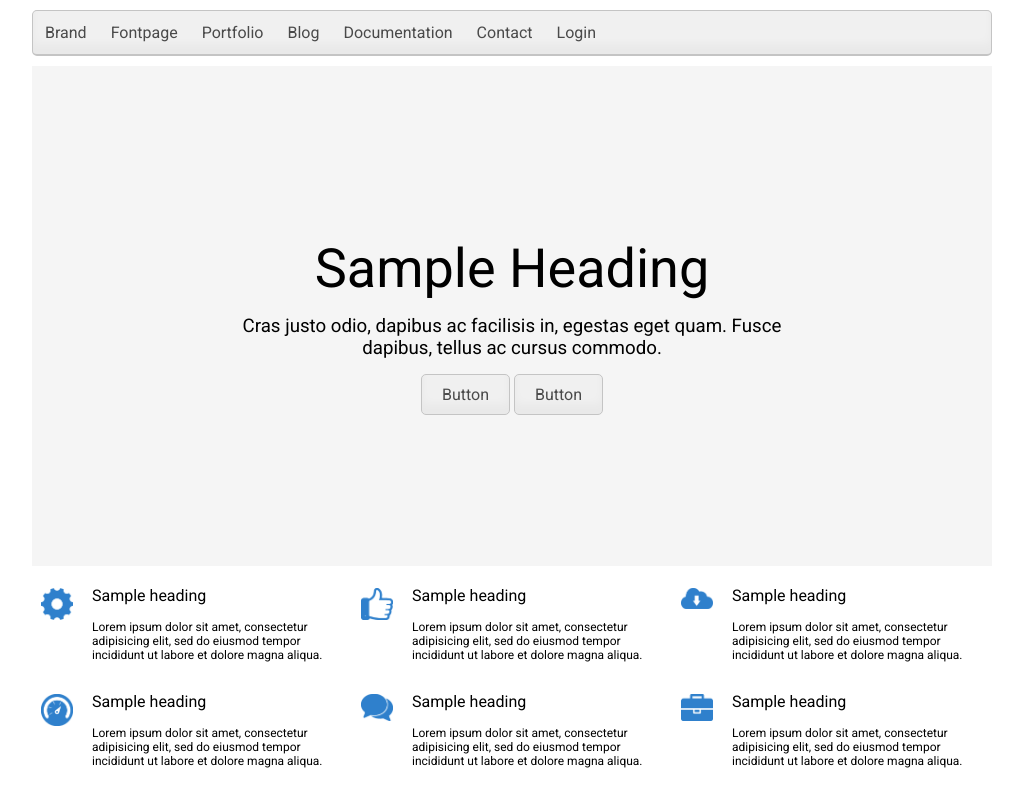
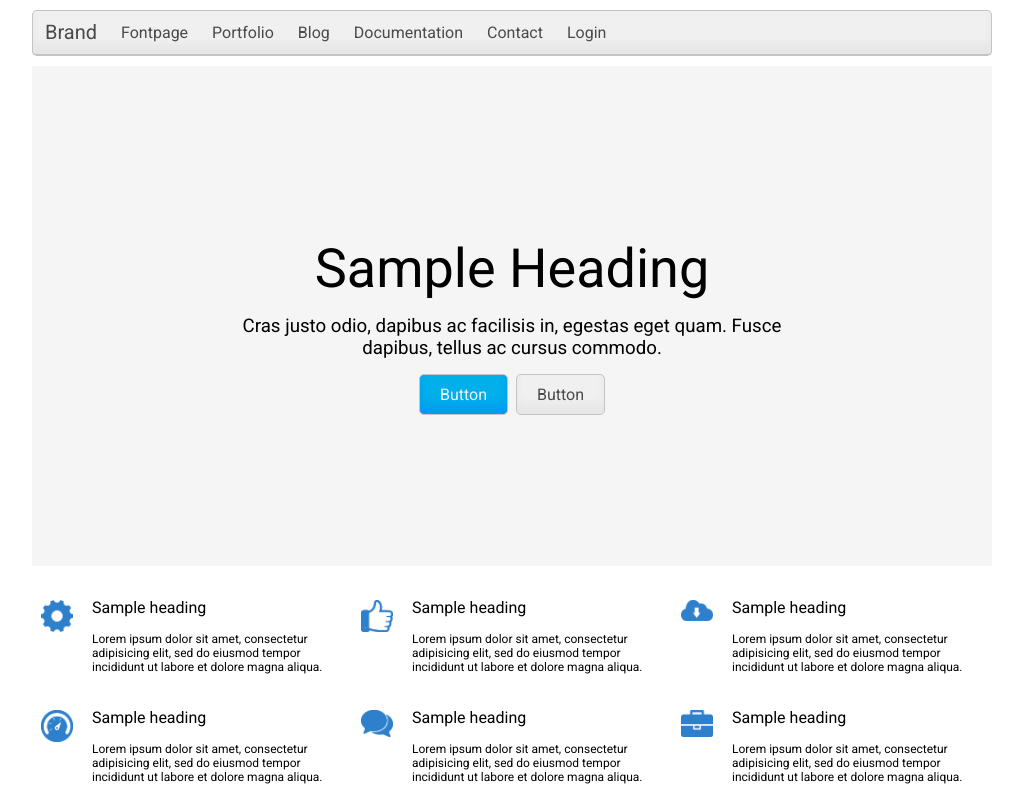
Before and after one commit to RomanLitsiiuk/Homework-24.03.18-, a website: page project-page.html in a window 1280 px wide. Shown: the top 811 px of the page, without its empty margins (128-1151 px from the left). Drawn offline with Linux system fonts and the light colour scheme.

Commit message:
Bugs was fixed and styles folder structure was changed

```diff
--- a/project-page.html
+++ b/project-page.html
@@ -11,9 +11,9 @@
 		<main class="MainWrap-content">
 
 			<header class="MainWrap-container">
-				<nav class="Header--padding">
+				<nav class="u-navPadding">
 					<ul class="Header">
-						<li><a class="Header-link" href="#">Brand</a></li>
+						<li><a class="Header-brand" href="#">Brand</a></li>
 						<li><a class="Header-link" href="#">Fontpage</a></li>
 						<li><a class="Header-link" href="#">Portfolio</a></li>
 						<li><a class="Header-link" href="#">Blog</a></li>
@@ -24,17 +24,20 @@
 				</nav>
 			</header>
 
-			<section class="MainWrap-container TitleSection TitleSection--height">
+			<section class="MainWrap-container">
+				<div class="TitleSection TitleSection--height">
 					<h1 class="TitleSection-header">Sample Heading</h1>
 					<h3 class="TitleSection-text TitleSection-text--maxWidth">Cras justo odio, dapibus ac facilisis in, egestas eget quam. Fusce dapibus, tellus ac cursus commodo.</h3>
-				<div>
+					<div class="TitleSection-btnBlock">
 						<a class="Button" href="#">Button</a>
-					<a class="Button" href="#">Button</a>
+						<a class="Button2" href="#">Button</a>
+					</div>
 				</div>
 			</section>
 
 			<section class="MainWrap-container CardSection">
 				<div class="CardSection-cardBlock Card">
+					<div class="Card">
 						<div class="Card-icon">
 							<img class="Card-icon--iconSize" src="src/images/cogwheel.png" alt="cogwheel">
 						</div>
@@ -43,7 +46,9 @@
 							<p class="Card-text">Lorem ipsum dolor sit amet, consectetur adipisicing elit, sed do eiusmod tempor incididunt ut labore et dolore magna aliqua.</p>
 						</div>
 					</div>
-				<div class="CardSection-cardBlock Card">
+				</div>
+				<div class="CardSection-cardBlock">
+					<div class="Card">
 						<div class="Card-icon">
 							<img class="Card-icon--iconSize" src="src/images/like.png" alt="like">
 						</div>
@@ -52,7 +57,9 @@
 							<p class="Card-text">Lorem ipsum dolor sit amet, consectetur adipisicing elit, sed do eiusmod tempor incididunt ut labore et dolore magna aliqua.</p>
 						</div>
 					</div>
-				<div class="CardSection-cardBlock Card">
+				</div>
+				<div class="CardSection-cardBlock">
+					<div class="Card">
 						<div class="Card-icon">
 							<img class="Card-icon--iconSize" src="src/images/cloud.png" alt="cloud">
 						</div>
@@ -61,7 +68,9 @@
 							<p class="Card-text">Lorem ipsum dolor sit amet, consectetur adipisicing elit, sed do eiusmod tempor incididunt ut labore et dolore magna aliqua.</p>
 						</div>
 					</div>
-				<div class="CardSection-cardBlock Card">
+				</div>
+				<div class="CardSection-cardBlock">
+					<div class="Card">
 						<div class="Card-icon">
 							<img class="Card-icon--iconSize" src="src/images/dial-icon.png" alt="dial">
 						</div>
@@ -70,7 +79,9 @@
 							<p class="Card-text">Lorem ipsum dolor sit amet, consectetur adipisicing elit, sed do eiusmod tempor incididunt ut labore et dolore magna aliqua.</p>
 						</div>
 					</div>
-				<div class="CardSection-cardBlock Card">
+				</div>
+				<div class="CardSection-cardBlock">
+					<div class="Card">
 						<div class="Card-icon">
 							<img class="Card-icon--iconSize" src="src/images/chat.png" alt="chat">
 						</div>
@@ -79,13 +90,16 @@
 							<p class="Card-text">Lorem ipsum dolor sit amet, consectetur adipisicing elit, sed do eiusmod tempor incididunt ut labore et dolore magna aliqua.</p>
 						</div>
 					</div>
-				<div class="CardSection-cardBlock Card">
+				</div>
+				<div class="CardSection-cardBlock">
+					<div class="Card">
 						<div class="Card-icon">
 							<img class="Card-icon--iconSize" src="src/images/briefcase.png" alt="briefcase">
 						</div>
 						<div>
 							<h4 class="Card-textHeader">Sample heading</h4>
 							<p class="Card-text">Lorem ipsum dolor sit amet, consectetur adipisicing elit, sed do eiusmod tempor incididunt ut labore et dolore magna aliqua.</p>
+						</div>
 					</div>
 				</div>
 			</section>
@@ -95,21 +109,29 @@
 					<div class="PictureSection-image">
 						<img class="Image" src="src/images/pulsar.jpg" alt="pulsar">
 					</div>
+					<div class="PictureSection-textBlock">
 						<div class="TextBlock">
 							<h2 class="TextBlock-heading">Heading</h2>
 							<p class="TextBlock-text">Lorem ipsum dolor sit amet, consectetur adipisicing elit, sed do eiusmod tempor incididunt ut labore et dolore magna aliqua. Ut enim ad minim veinam, quis nostrud exercitation ullamco laboris nisi ut aliquip ex ea commodo consequat. Duis aute irure dolor in reprehenderit in voluptate velit esse cillum dolore eu fugiat nulla pariatur.</p>
 							<h3 class="TextBlock-subHeading">Subheading</h3>
 							<p class="TextBlock-text">Lorem ipsum dolor sit amet, consectetur adipisicing elit, sed do eiusmod tempor incididunt ut labore et dolore magna aliqua. Ut enim ad minim veinam, quis nostrud exercitation ullamco laboris nisi ut aliquip ex ea commodo consequat.</p>
-						<a class="Button Button--margin" href="#">Button</a>
+						</div>
+						<div class="PictureSection-textBlock--btnPadding">
+							<a class="Button" href="#">Button</a>
+						</div>
 					</div>
 				</div>
 				<div class="PictureSection">
+					<div class="PictureSection-textBlock">
 						<div class="TextBlock">
 							<h2 class="TextBlock-heading">Heading</h2>
 							<p class="TextBlock-text">Lorem ipsum dolor sit amet, consectetur adipisicing elit, sed do eiusmod tempor incididunt ut labore et dolore magna aliqua. Ut enim ad minim veinam, quis nostrud exercitation ullamco laboris nisi ut aliquip ex ea commodo consequat. Duis aute irure dolor in reprehenderit in voluptate velit esse cillum dolore eu fugiat nulla pariatur.</p>
 							<h3 class="TextBlock-subHeading">Subheading</h3>
 							<p class="TextBlock-text">Lorem ipsum dolor sit amet, consectetur adipisicing elit, sed do eiusmod tempor incididunt ut labore et dolore magna aliqua. Ut enim ad minim veinam, quis nostrud exercitation ullamco laboris nisi ut aliquip ex ea commodo consequat.</p>
-						<a class="Button Button--margin" href="#">Button</a>
+						</div>
+						<div class="PictureSection-textBlock--btnPadding">
+							<a class="Button" href="#">Button</a>
+						</div>
 					</div>
 					<div class="PictureSection-image">
 						<img class="Image" src="src/images/maxresdefault.jpg" alt="luxfon">
@@ -120,11 +142,13 @@
 		</main>
 
 		<footer class="MainWrap-footer MainWrap-container">
+			<div class="u-footerPadding">
 				<div class="FooterSection">
 					<h4 class="FooterSection-text">Phasellus viverra nulla ut metus. Quisque rutrum etiam ultricies nisi vel augue.</h4>
 					<a class="Button" href="#">Button</a>
 				</div>
-			<h2 class="TextBlock-heading TextBlock-heading--center">Our clients</h2>
+			</div>
+			<h2 class="TextBlock-heading u-textCenter">Our clients</h2>
 			<div class="FooterClients">
 				<div class="FooterClients-icon">
 					<img class="Image" src="src/images/client.png" alt="client">
--- a/src/styles/button/button.less
+++ b/src/styles/Modules/Button.less
@@ -7,15 +7,12 @@
 	border: 1px solid @border-color;
 	border-radius: 5px;
 	background: @button-background;
-	.shadow;
-
-	&--margin {
-		margin: 15px 0;
-	}
+	box-sizing: border-box;
+	box-shadow: 0px -10px 10px rgba(0, 0, 255, 0.1) inset;
 
 	&:hover {
-		background: @button-background--hover;
-		color: @button-textcolor--hover;
-		box-shadow: @button-shadow;
+		padding: 11px 20px 9px 20px;
+		box-shadow: 0 0 15px rgba(0, 0, 255, 0.3) inset;
+		.transitionShadow;
 	}
 }
--- /dev/null
+++ b/src/styles/Modules/Button2.less
@@ -0,0 +1,18 @@
+.Button2 {
+	display: inline-block;
+	text-decoration: none;
+	color: @button2-textcolor;
+	padding: 10px 20px;
+	text-align: center;
+	border: 1px solid @border-color;
+	border-radius: 5px;
+	background: @button2-background;
+	box-sizing: border-box;
+	.shadow;
+
+	&:hover {
+		padding: 11px 20px 9px 20px;
+		box-shadow: 0 0 15px rgba(0, 0, 0, 0.2) inset;
+		.transitionShadow;
+	}
+}
--- a/src/styles/Card/Card.less
+++ b/src/styles/Modules/Card.less
@@ -1,7 +1,6 @@
 .Card {
 	display: flex;
 	align-items: flex-start;
-	padding-bottom: 20px;
 
 	&-icon {
 		padding: 2px 9px;
--- a/src/styles/CardSection/CardSection.less
+++ b/src/styles/Modules/CardSection.less
@@ -1,9 +1,10 @@
 .CardSection {
 	display: flex;
 	flex-wrap: wrap;
-	padding: 20px 0 10px 0;
+	padding: 20px 0;
 
 	&-cardBlock {
-		flex: 1 0 calc(100% / 3);
+		flex: 1 0 33%;
+		padding: 12px 0;
 	}
 }
--- a/src/styles/FooterSection/FooterSection.less
+++ b/src/styles/Modules/FooterSection.less
@@ -1,7 +1,6 @@
 .FooterSection {
 	border: 1px solid @border-color;
 	border-radius: 5px;
-	margin: 20px 0;
 	padding: 12px;
 	display: flex;
 	align-items: center;
--- a/src/styles/Header/Header.less
+++ b/src/styles/Modules/Header.less
@@ -6,6 +6,14 @@
 	border-radius: 5px;
 	background: @nav-background;
 	.shadow;
+
+	&-brand {
+		display: block;
+		font-size: 20px;
+		text-decoration: none;
+		color: @nav-textcolor;
+		padding: 9px 12px;
+	}
 
 	&-link {
 		display: block;
@@ -19,11 +27,7 @@
 			border-left: 1px solid @border-color;
 			padding: 13px 11px 11px 11px;
 			box-shadow: 0px 0px 10px rgba(0, 0, 0, 0.15) inset;
-			transition: box-shadow 0.1s;
+			.transitionShadow;
 		}
 	}
-
-	&--padding {
-		padding: 10px 0;
-	}
 }
--- a/src/styles/TitleSection/TitleSection.less
+++ b/src/styles/Modules/TitleSection.less
@@ -22,6 +22,12 @@
 		}
 	}
 
+	&-btnBlock {
+		display: flex;
+		width: 186px;
+		justify-content: space-between;
+	}
+
 	&--height {
 		height: 500px;
 	}
--- /dev/null
+++ b/src/styles/Utility/Utility.less
@@ -0,0 +1,11 @@
+.u-navPadding {
+	padding: 10px 0;
+}
+
+.u-textCenter {
+	text-align: center;
+}
+
+.u-footerPadding {
+	padding: 20px 0;
+}
--- a/src/styles/mixins/mixins.less
+++ b/src/styles/mixins/mixins.less
@@ -1,3 +1,7 @@
 .shadow {
-	box-shadow: 0px -10px 10px rgba(0, 0, 0, 0.03) inset;
+	box-shadow: 0px -10px 10px rgba(0, 0, 0, 0.04) inset;
 }
+
+.transitionShadow {
+	transition: box-shadow 0.1s;
+}
--- a/src/styles/styles.less
+++ b/src/styles/styles.less
@@ -3,13 +3,15 @@
 @import url(Mixins/Mixins);
 @import url(Fonts/Fonts);
 @import url(Main/Main);
-@import url(Header/Header);
-@import url(TitleSection/titleSection);
-@import url(Button/Button);
-@import url(CardSection/CardSection);
-@import url(Card/Card);
-@import url(PictureSection/PictureSection);
-@import url(Image/Image);
-@import url(TextBlock/TextBlock);
-@import url(FooterSection/FooterSection);
-@import url(FooterClients/FooterClients);
+@import url(Utility/Utility);
+@import url(Modules/Header);
+@import url(Modules/titleSection);
+@import url(Modules/Button);
+@import url(Modules/Button2);
+@import url(Modules/CardSection);
+@import url(Modules/Card);
+@import url(Modules/PictureSection);
+@import url(Modules/Image);
+@import url(Modules/TextBlock);
+@import url(Modules/FooterSection);
+@import url(Modules/FooterClients);
--- a/src/styles/variables/variables.less
+++ b/src/styles/variables/variables.less
@@ -2,11 +2,10 @@
 @nav-textcolor: #4A4A4A;
 @nav-background: #F0F0F0;
 @section-background: #f5f5f5;
-@button-textcolor: #4A4A4A;
-@button-background: #F0F0F0;
-@button-shadow: 0 0 10px rgba(0, 0, 255, 0.3) inset;
-@button-background--hover: #4D95FE;
-@button-textcolor--hover: #F0F0F0;
+@button-textcolor: #F0F0F0;
+@button-background: #01afeb;
+@button2-background: #F0F0F0;
+@button2-textcolor: #4A4A4A;
 @text-size: 12px;
 @heading-size: 32px;
 @subheading-size: 20px;
```
Also changed, not shown: src/styles/Modules/PictureSection.less (renamed from src/styles/PictureSection/PictureSection.less, +10 -0 lines), dist/css/styles.css, src/styles/Modules/FooterClients.less (renamed from src/styles/FooterClients/FooterClients.less), src/styles/Modules/Image.less (renamed from src/styles/Image/Image.less), src/styles/Modules/TextBlock.less (renamed from src/styles/TextBlock/TextBlock.less). Lines whose indentation alone changed are shown as unchanged.
